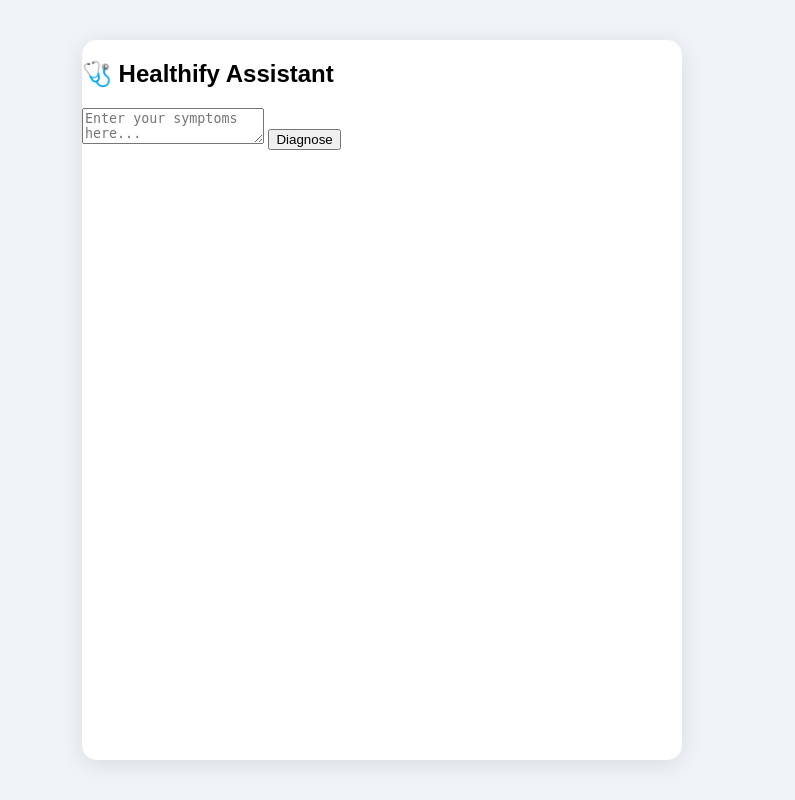
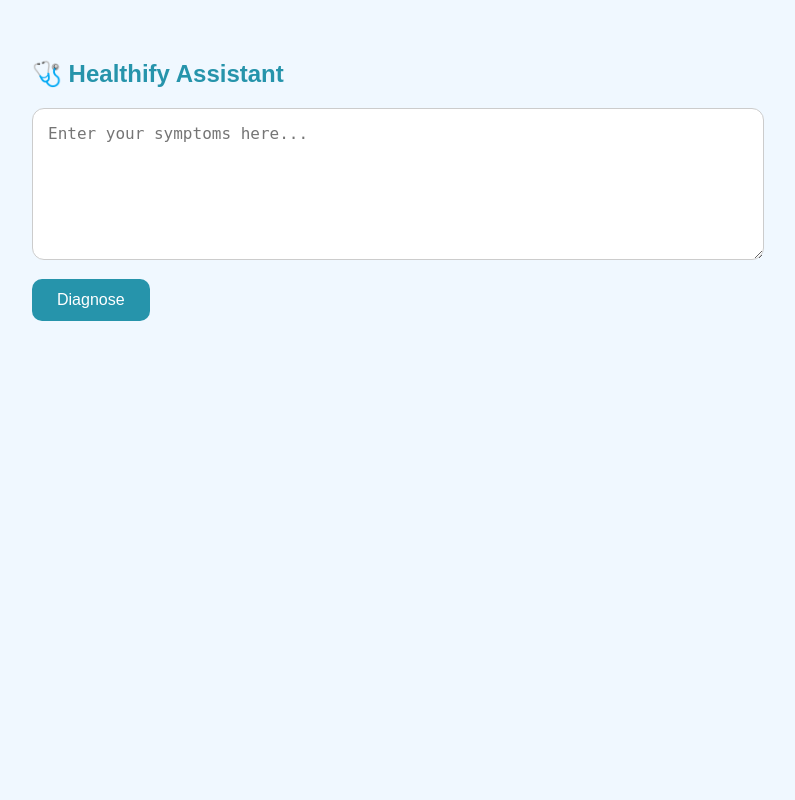
Before and after one commit to ZF-Creators/healthify, a Flask app: page /chat in a window 1280 px wide. Shown: the whole page, without its empty margins (258-1053 px from the left). Run offline with Flask 3, Linux system fonts and the light colour scheme; parts of the project's set-up code (start-up, migrations or seed data) failed here and were passed over.

Commit message:
Update styles.css

```diff
--- a/static/styles.css
+++ b/static/styles.css
@@ -1,92 +1,111 @@
 body {
     margin: 0;
     font-family: 'Poppins', sans-serif;
-    background: #f0f4f8;
+    background: #f0f8ff;
+    color: #222;
+}
+
+/* Start Screen */
+.start-screen {
     display: flex;
     justify-content: center;
     align-items: center;
+    flex-direction: column;
     height: 100vh;
+    text-align: center;
+    background: #e9f7fc;
 }
 
-.chat-container {
-    width: 90%;
-    max-width: 600px;
-    background: #fff;
-    border-radius: 15px;
-    box-shadow: 0 4px 25px rgba(0, 0, 0, 0.1);
-    overflow: hidden;
-    display: flex;
-    flex-direction: column;
-    height: 90vh;
+.start-image {
+    max-width: 300px;
+    border-radius: 20px;
+    margin-bottom: 20px;
 }
 
-.chat-header {
-    background: #2694ab;
-    color: #fff;
-    padding: 20px;
-    font-size: 1.5rem;
-    font-weight: 600;
-    text-align: center;
+.start-container h1 {
+    font-size: 2.5rem;
+    color: #2694ab;
+    margin-bottom: 10px;
 }
 
-.chat-box {
-    flex: 1;
-    padding: 20px;
-    overflow-y: auto;
-    display: flex;
-    flex-direction: column;
-    gap: 12px;
+.start-container p {
+    font-size: 1.1rem;
+    color: #555;
+    margin-bottom: 30px;
 }
 
-.chat-bubble {
-    padding: 12px 18px;
-    border-radius: 20px;
-    max-width: 75%;
-    line-height: 1.5;
-    font-size: 0.95rem;
+.start-btn {
+    padding: 12px 30px;
+    font-size: 16px;
+    background: #2694ab;
+    color: white;
+    text-decoration: none;
+    border-radius: 10px;
+    transition: all 0.3s ease;
 }
 
-.user {
-    background-color: #e1f5fe;
-    align-self: flex-end;
-    color: #000;
+.start-btn:hover {
+    background: #1e7f93;
+    transform: scale(1.05);
 }
 
-.bot {
-    background-color: #e8f5e9;
-    align-self: flex-start;
-    color: #1b5e20;
+/* Chat Screen */
+.chat-container {
+    padding: 40px;
+    max-width: 700px;
+    margin: auto;
 }
 
-.chat-input {
-    display: flex;
-    padding: 15px;
-    border-top: 1px solid #ccc;
-    background: #f9f9f9;
+.chat-container h2 {
+    color: #2694ab;
+    margin-bottom: 20px;
 }
 
-.chat-input textarea {
-    flex: 1;
-    padding: 10px 15px;
-    font-size: 14px;
-    border-radius: 10px;
+form textarea {
+    width: 100%;
+    height: 120px;
+    padding: 15px;
+    border-radius: 12px;
     border: 1px solid #ccc;
-    resize: none;
-    outline: none;
+    margin-bottom: 15px;
+    font-size: 16px;
 }
 
-.chat-input button {
-    margin-left: 10px;
-    padding: 12px 20px;
+form button {
+    background-color: #2694ab;
+    color: #fff;
+    padding: 12px 25px;
+    font-size: 16px;
     border: none;
     border-radius: 10px;
-    background-color: #2694ab;
-    color: white;
-    font-weight: 500;
     cursor: pointer;
-    transition: background 0.3s;
 }
 
-.chat-input button:hover {
+form button:hover {
     background-color: #1e7f93;
+    transform: scale(1.05);
 }
+
+.bot-response {
+    margin-top: 30px;
+    background: #ffffff;
+    padding: 20px;
+    border-radius: 12px;
+    box-shadow: 0 0 10px rgba(0,0,0,0.05);
+}
+
+.bot-response ul {
+    list-style: none;
+    padding-left: 0;
+}
+
+.bot-response li {
+    margin-bottom: 10px;
+}
+
+.bot-response a {
+    font-size: 0.9rem;
+    margin-left: 10px;
+    color: #007acc;
+    text-decoration: none;
+}
```
